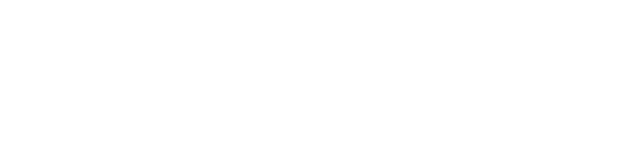
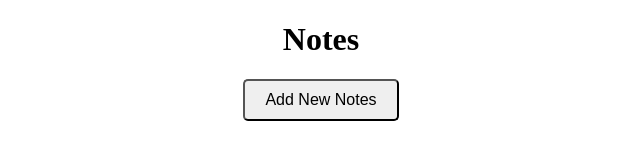
Before and after one commit to wi9310/Note-takingwebsite, a plain HTML site: page index.html in a window 1280 px wide. Shown: the whole page, without its empty margins (319-959 px from the left). Drawn offline with Linux system fonts and the light colour scheme.

Commit message:
This is not merging with main.

```diff
--- a/index.html
+++ b/index.html
@@ -3,10 +3,14 @@
 <head>
     <meta charset="UTF-8">
     <meta name="viewport" content="width=device-width, initial-scale=1.0">
-    <title>Document</title>
+    <title>Browser</title>
     <link rel="stylesheet" href="style.css">
 </head>
 <body>
+    <h1>Notes</h1>
+    <div class="container">
+        <button>Add New Notes</button>
+    </div>
     <script src="script.js"></script>
 
 </body>
--- a/style.css
+++ b/style.css
@@ -0,0 +1,16 @@
+h1 {
+    text-align: center;
+}
+
+.container {
+    display: flex;
+    justify-content: center;
+    align-items: center;
+    height: 5vh;
+}
+
+button {
+    padding: 10px 20px;
+    font-size: 16px;
+    border-radius: 5px;
+}
```
